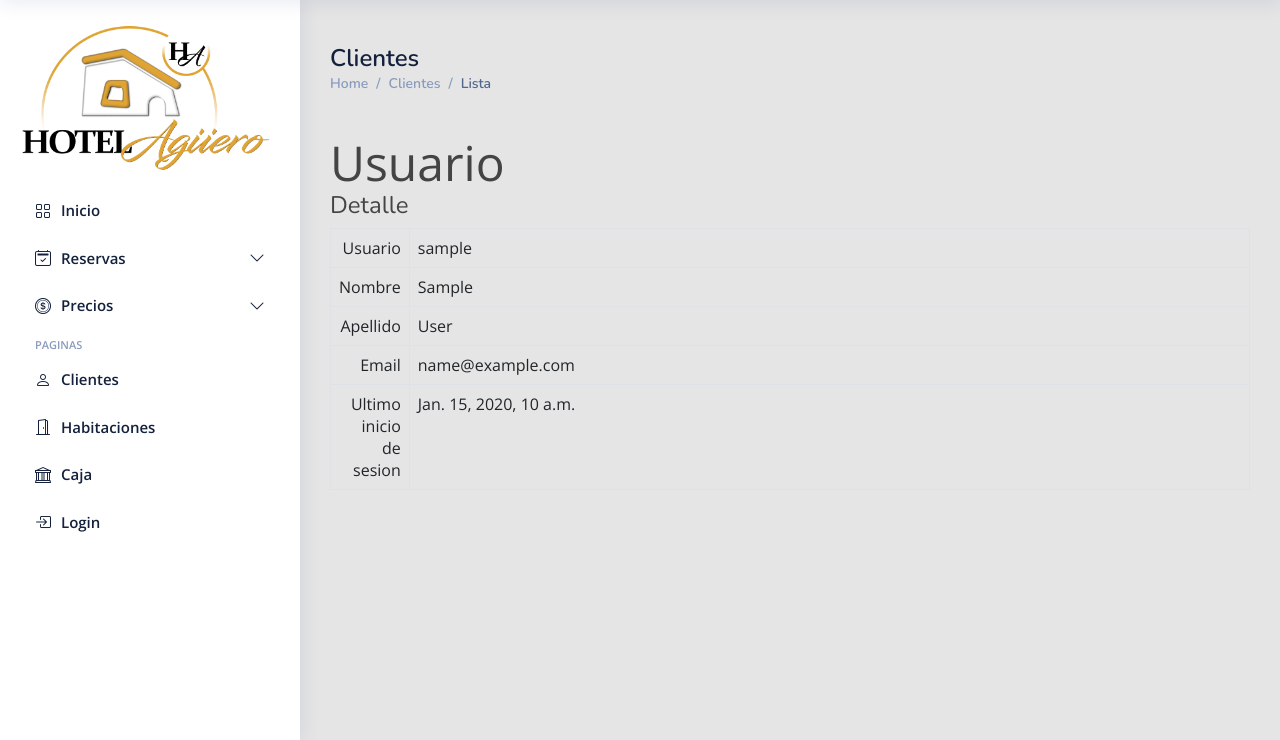
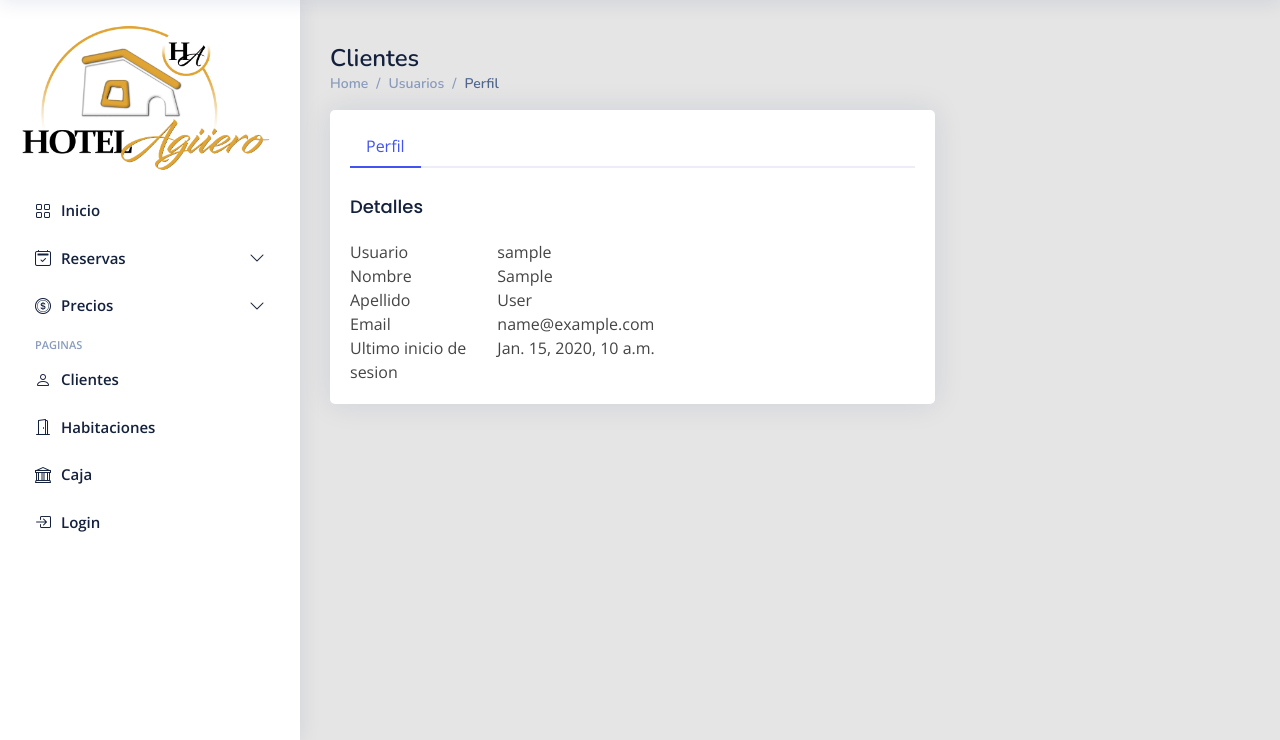
Before and after one commit to aileniacoi/HotelAguero, a Django app: page /accounts/profile/ in a window 1280 px wide. Shown: the part 60-800 px from the top of the page. Run offline with Django 4.2, Linux system fonts and the light colour scheme; a user stored in the database is signed in; tables that the repository leaves empty hold one stand-in row (values such as "Sample post"); some libraries are stand-ins or nearby versions.

Commit message:
Terminado el perfil del usuario

```diff
--- a/templates/profile.html
+++ b/templates/profile.html
@@ -7,42 +7,68 @@
       <nav>
         <ol class="breadcrumb">
           <li class="breadcrumb-item"><a href="/index">Home</a></li>
-          <li class="breadcrumb-item">Clientes</li>
-          <li class="breadcrumb-item active">Lista</li>
+          <li class="breadcrumb-item">Usuarios</li>
+          <li class="breadcrumb-item active">Perfil</li>
         </ol>
       </nav>
-    </div><!-- End Page Title -->
+    </div><!
+    -- End Page Title -->
 <div>
-    <div class="row">
-        <div class="display-5 mt-4">Usuario</div>
-        <h4>Detalle</h4>
-        <div>
-            <table class="table table-bordered">
-                <tr>
-                    <td class="text-end col-1">Usuario</td>
-                    <td class="col-11">{{ request.user.username }}</td>
-                </tr>
-                <tr>
-                    <td class="text-end col-1">Nombre</td>
-                    <td class="col-11">{{ request.user.first_name }}</td>
-                </tr>
-                <tr>
-                    <td class="text-end col-1">Apellido</td>
-                    <td class="col-11">{{ request.user.last_name }}</td>
-                </tr>
-                <tr>
-                    <td class="text-end col-1">Email</td>
-                    <td class="col-11">{{ request.user.email }}</td>
-                </tr>
-                <tr>
-                    <td class="text-end col-1">Ultimo inicio de sesion</td>
-                    <td class="col-11">{{ request.user.last_login }}</td>
-                </tr>
+
+    <section class="section profile">
+      <div class="row">
+
+        <div class="col-xl-8">
+
+          <div class="card">
+            <div class="card-body pt-3">
+              <!-- Bordered Tabs -->
+              <ul class="nav nav-tabs nav-tabs-bordered">
+
+                <li class="nav-item">
+                  <button class="nav-link active" data-bs-toggle="tab" data-bs-target="#profile-overview">Perfil</button>
+                </li>
+
+              </ul>
+              <div class="tab-content pt-2">
+
+                <div class="tab-pane fade show active profile-overview" id="profile-overview">
+                  <h5 class="card-title">Detalles</h5>
+
+                    <div class="row">
+                        <div class="col-lg-3 col-md-4 label ">Usuario</div>
+                        <div class="col-lg-9 col-md-8">{{ request.user.username }}</div>
+                    </div>
+
+                  <div class="row">
+                    <div class="col-lg-3 col-md-4 label ">Nombre</div>
+                    <div class="col-lg-9 col-md-8">{{ request.user.first_name }}</div>
+                  </div>
+
+                  <div class="row">
+                    <div class="col-lg-3 col-md-4 label">Apellido</div>
+                    <div class="col-lg-9 col-md-8">{{ request.user.last_name }}</div>
+                  </div>
+
+                  <div class="row">
+                    <div class="col-lg-3 col-md-4 label">Email</div>
+                    <div class="col-lg-9 col-md-8">{{ request.user.email }}</div>
+                  </div>
+
+                  <div class="row">
+                    <div class="col-lg-3 col-md-4 label">Ultimo inicio de sesion</div>
+                    <div class="col-lg-9 col-md-8">{{ request.user.last_login }}</div>
+                  </div>
+                </div>
+              </div>
+            </div>
+          </div>
+        </div>
+      </div>
+    </section>
+</div>
+</main>
 
 
-            </table>
-        </div>
-    </div>
-</div>
 
 {% endblock %}
```
